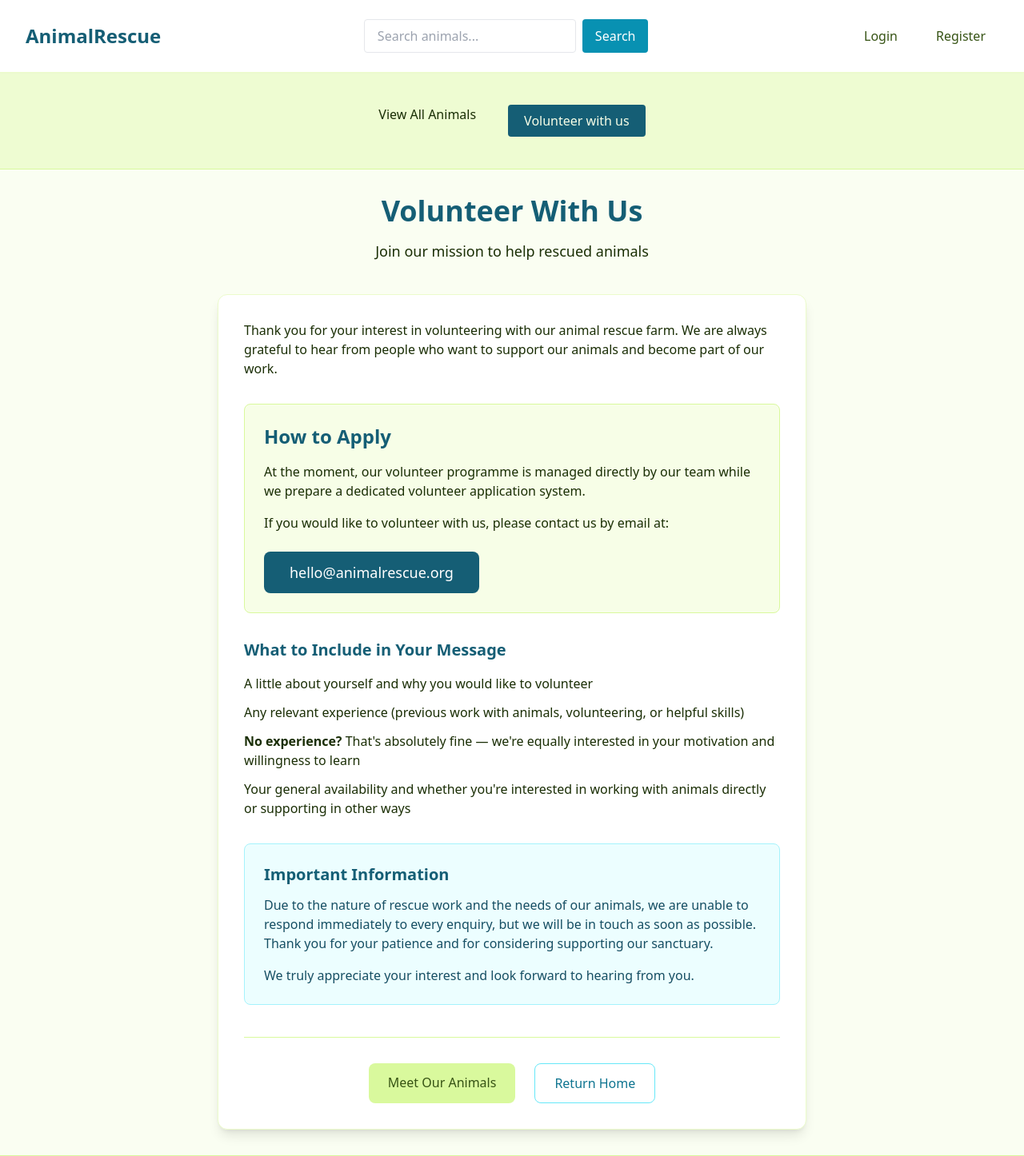
After one commit to dagmara-szproch/animal-farm, a Django app: page /volunteer/ in a window 1280 px wide. The commit adds this page. Shown: the top 1446 px of the page at 80% size. Run offline with Django 4.2, Linux system fonts and the light colour scheme; data that the repository does not hold is empty; parts of the project's set-up code (start-up, migrations or seed data) failed here and were passed over; some libraries are stand-ins or nearby versions.

Commit message:
add volunteer info template

```diff
--- a/animal_farm/urls.py
+++ b/animal_farm/urls.py
@@ -17,6 +17,7 @@ Including another URLconf
 from django.contrib import admin
 from django.urls import path, include
 from animals.views import home
+from animal_farm.views import volunteer_info
 
 urlpatterns = [
     path('accounts/', include('accounts.urls')),
@@ -24,5 +25,6 @@ urlpatterns = [
     path('admin/', admin.site.urls),
     path('animals/', include('animals.urls', namespace='animals')),
     path('payments/', include('payments.urls')),
+    path('volunteer/', volunteer_info, name='volunteer_info'),
     path('', home, name='home'),
 ]
--- /dev/null
+++ b/animal_farm/views.py
@@ -0,0 +1,4 @@
+from django.shortcuts import render
+
+def volunteer_info(request):
+    return render(request, 'volunteer/volunteer_info.html')
--- a/templates/includes/nav_main.html
+++ b/templates/includes/nav_main.html
@@ -61,5 +61,5 @@
         {% endfor %}
     {% endif %}
     <!-- Volunteer link -->
-    <a href="#" class="ml-4 px-5 py-2 bg-cyan-800 text-lime-50 px-4 py-1 rounded hover:bg-cyan-700 fomt-medium">Volunteer with us</a>
+    <a href="{% url 'volunteer_info' %}" class="ml-4 px-5 py-2 bg-cyan-800 text-lime-50 px-4 py-1 rounded hover:bg-cyan-700 fomt-medium">Volunteer with us</a>
 </div>
--- a/templates/includes/nav_mobiles.html
+++ b/templates/includes/nav_mobiles.html
@@ -53,7 +53,7 @@
 
             <!-- Volunteer button -->
             <div class="pt-3">
-                <a href="#" class="block bg-cyan-800 text-white px-4 py-3 rounded-lg text-center font-medium hover:bg-cyan-700">Volunteer with us</a>
+                <a href="{% url 'volunteer_info' %}" class="block bg-cyan-800 text-white px-4 py-3 rounded-lg text-center font-medium hover:bg-cyan-700">Volunteer with us</a>
             </div>
 
             <!-- Auth links -->
--- /dev/null
+++ b/templates/volunteer/volunteer_info.html
@@ -0,0 +1,79 @@
+{% extends "base.html" %}
+
+{% block title %}Volunteer With Us - AnimalRescue{% endblock %}
+
+{% block content %}
+<div class="max-w-3xl mx-auto px-4 py-8">
+    <!-- Page Header -->
+    <div class="text-center mb-10">
+        <h1 class="text-4xl font-bold text-cyan-800 mb-4">Volunteer With Us</h1>
+        <p class="text-lg text-lime-950">Join our mission to help rescued animals</p>
+    </div>
+
+    <!-- Main Content Card -->
+    <div class="bg-white rounded-xl shadow-lg border border-lime-100 p-8">
+        <!-- Introduction -->
+        <div class="mb-8">
+            <p class="text-lime-950 mb-4">
+                Thank you for your interest in volunteering with our animal rescue farm. We are always grateful to hear from people who want to support our animals and become part of our work.
+            </p>
+        </div>
+
+        <!-- Current Process -->
+        <div class="mb-8 p-6 bg-lime-50 rounded-lg border border-lime-200">
+            <h2 class="text-2xl font-bold text-cyan-800 mb-4">How to Apply</h2>
+            <p class="text-lime-950 mb-4">
+                At the moment, our volunteer programme is managed directly by our team while we prepare a dedicated volunteer application system.
+            </p>
+            <p class="text-lime-950 mb-6">
+                If you would like to volunteer with us, please contact us by email at:
+            </p>
+            <div class="text-center inline-block bg-cyan-800 text-white font-medium py-3 px-8 rounded-lg text-lg">
+                    hello@animalrescue.org
+            </div>
+        </div>
+
+        <!-- What to Include -->
+        <div class="mb-8">
+            <h3 class="text-xl font-bold text-cyan-800 mb-4">What to Include in Your Message</h3>
+            <ul class="space-y-3 text-lime-950">
+                <li class="flex items-start">
+                    <span>A little about yourself and why you would like to volunteer</span>
+                </li>
+                <li class="flex items-start">
+                    <span>Any relevant experience (previous work with animals, volunteering, or helpful skills)</span>
+                </li>
+                <li class="flex items-start">
+                    <span><strong>No experience?</strong> That's absolutely fine — we're equally interested in your motivation and willingness to learn</span>
+                </li>
+                <li class="flex items-start">
+                    <span>Your general availability and whether you're interested in working with animals directly or supporting in other ways</span>
+                </li>
+            </ul>
+        </div>
+
+        <!-- Important Note -->
+        <div class="p-6 bg-cyan-50 rounded-lg border border-cyan-200">
+            <h3 class="text-xl font-bold text-cyan-800 mb-3">Important Information</h3>
+            <p class="text-cyan-900">
+                Due to the nature of rescue work and the needs of our animals, we are unable to respond immediately to every enquiry, but we will be in touch as soon as possible. Thank you for your patience and for considering supporting our sanctuary.
+            </p>
+            <p class="text-cyan-900 mt-4 font-medium">
+                We truly appreciate your interest and look forward to hearing from you.
+            </p>
+        </div>
+
+        <!-- Action Buttons -->
+        <div class="mt-10 pt-8 border-t border-lime-200 flex flex-col sm:flex-row justify-center gap-6">
+            <a href="{% url 'animals:list' %}"
+               class="inline-block text-center bg-lime-200 hover:bg-lime-300 text-lime-900 font-medium py-3 px-6 rounded-lg transition duration-300">
+                Meet Our Animals
+            </a>
+            <a href="{% url 'home' %}"
+               class="inline-block text-center border border-cyan-300 text-cyan-700 hover:bg-cyan-50 font-medium py-3 px-6 rounded-lg transition duration-300">
+                Return Home
+            </a>
+        </div>
+    </div>
+</div>
+{% endblock %}
```
